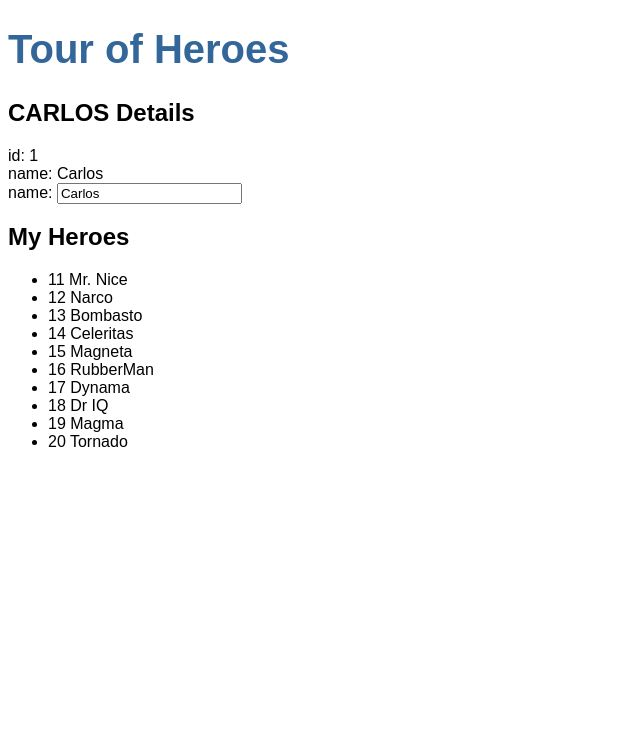
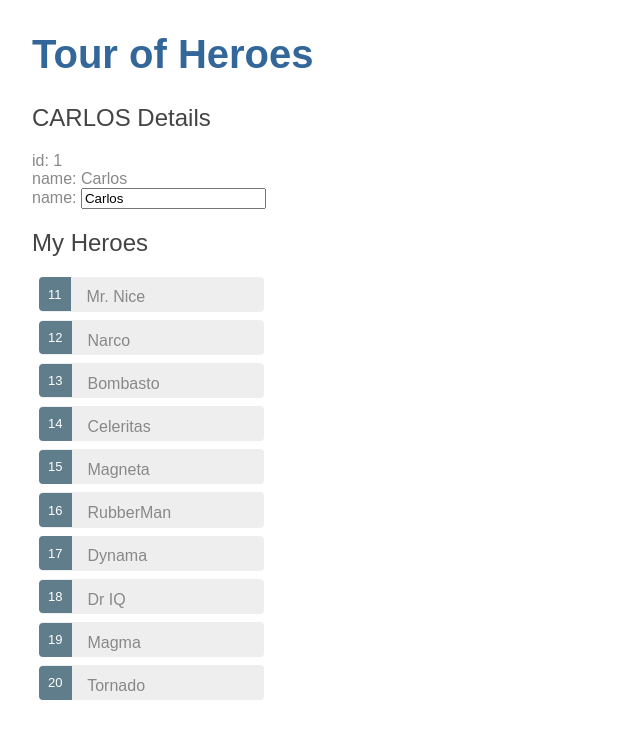
Before and after one commit to devcarloshenrique/Angular-Tour-Of-Heroes, an Angular app: page / in a window 1280 px wide. Shown: the top 738 px of the page, without its empty margins (0-640 px from the left). Built offline with nearby package versions, Linux system fonts and the light colour scheme.

Commit message:
refactor: styling css

```diff
--- a/src/app/heroes/heroes.component.css
+++ b/src/app/heroes/heroes.component.css
@@ -0,0 +1,47 @@
+.selected {
+  background-color: #cfd8dc !important;
+  color: white;
+}
+.heroes {
+  margin: 0 0 2em 0;
+  list-style-type: none;
+  padding: 0;
+  width: 15em;
+}
+.heroes li {
+  cursor: pointer;
+  position: relative;
+  left: 0;
+  background-color: #eee;
+  margin: 0.5em;
+  padding: 0.3em 0;
+  height: 1.6em;
+  border-radius: 4px;
+}
+.heroes li.selected:hover {
+  background-color: #bbd8dc !important;
+  color: white;
+}
+.heroes li:hover {
+  color: #607d8b;
+  background-color: #ddd;
+  left: 0.1em;
+}
+.heroes .text {
+  position: relative;
+  top: -3px;
+}
+.heroes .badge {
+  display: inline-block;
+  font-size: small;
+  color: white;
+  padding: 0.8em 0.7em 0 0.7em;
+  background-color: #607d8b;
+  line-height: 1em;
+  position: relative;
+  left: -1px;
+  top: -4px;
+  height: 1.8em;
+  margin-right: 0.8em;
+  border-radius: 4px 0 0 4px;
+}
--- a/src/styles.css
+++ b/src/styles.css
@@ -1 +1,25 @@
-/* You can add global styles to this file, and also import other style files */
+/* Application-wide Styles */
+h1 {
+  color: #369;
+  font-family: Arial, Helvetica, sans-serif;
+  font-size: 250%;
+}
+h2,
+h3 {
+  color: #444;
+  font-family: Arial, Helvetica, sans-serif;
+  font-weight: lighter;
+}
+body {
+  margin: 2em;
+}
+body,
+input[type="text"],
+button {
+  color: #888;
+  font-family: Cambria, Georgia;
+}
+/* everywhere else */
+* {
+  font-family: Arial, Helvetica, sans-serif;
+}
```
